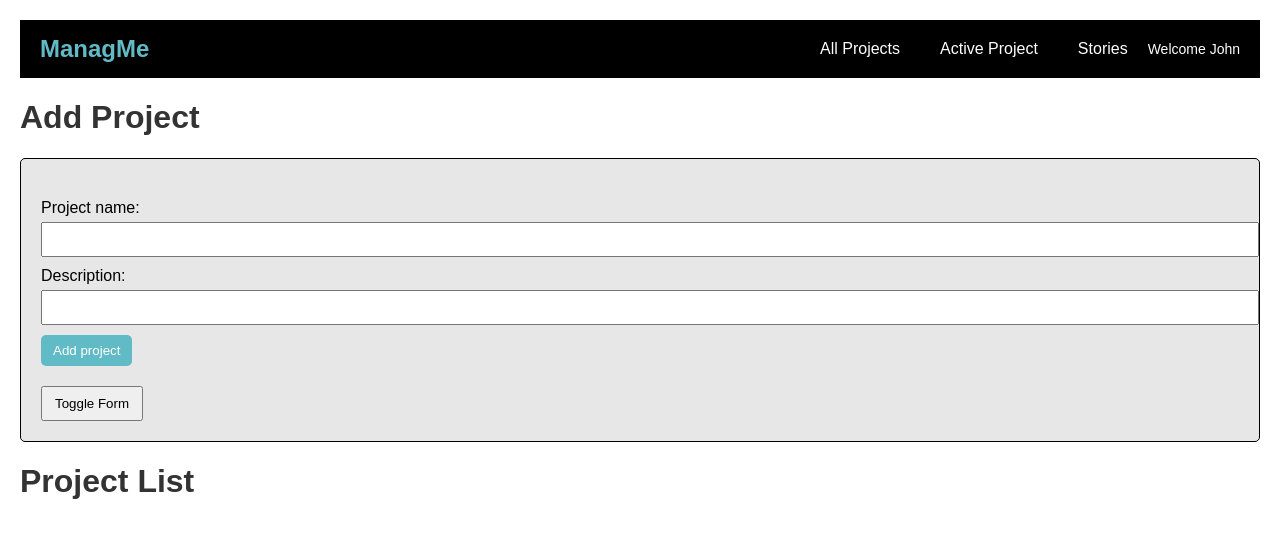
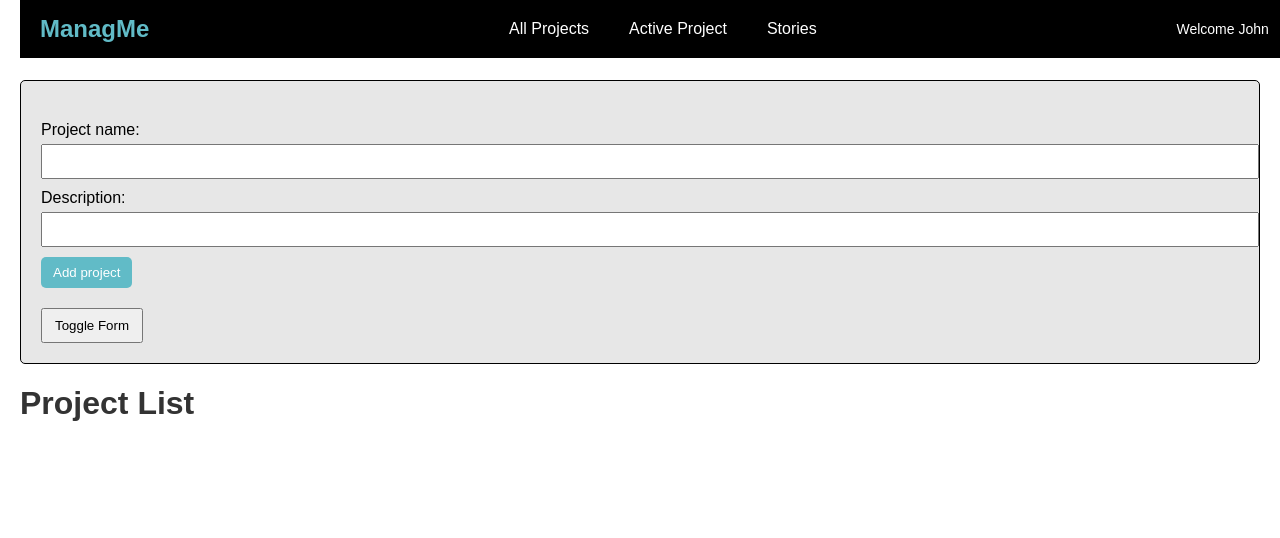
Before and after one commit to Dejf26/PAW, a website built with Vite: page PAW/index.html in a window 1280 px wide. Built offline with nearby package versions, Linux system fonts and the light colour scheme.

Commit message:
navbar fixed

```diff
--- a/PAW/index.html
+++ b/PAW/index.html
@@ -5,21 +5,10 @@
   <meta name="viewport" content="width=device-width, initial-scale=1.0">
   <title>ManagMe App</title>
   <link rel="stylesheet" href="src/styles/style.css">
+
 </head>
 <body>
-  <header>
-    <nav class="navbar">
-      <div class="nav-container">
-        <h1 class="logo">ManagMe</h1>
-        <div id="nav-links">
-          <a href="#">All Projects</a>
-          <a href="active-project.html">Active Project</a>
-          <a href="stories.html">Stories</a>
-              <div>
-<div class="user-info">Welcome <span id="user-name"></span></div>
-      </div>
-    </nav>
-  </header>
+
   <h1>Add Project</h1>
 
   <div id="add-project-container">
--- a/PAW/src/main.ts
+++ b/PAW/src/main.ts
@@ -1,14 +1,16 @@
 import { Project } from './interfaces/projectInterface';
-import { User } from "./user";
 import { ApiService } from './apiService';
 import { ProjectService } from './projectService';
+import { createNavbar, setUserDisplayName } from './navbar';
 
+createNavbar();
+setUserDisplayName();
 
-const user = User.getInstance();
-const userNameElement = document.getElementById('user-name');
-if (userNameElement) {
-  userNameElement.textContent = user.getUser().firstName;
-}
+// const user = User.getInstance();
+// const userNameElement = document.getElementById('user-name');
+// if (userNameElement) {
+//   userNameElement.textContent = user.getUser().firstName;
+// }
 
 ApiService.registerService('projects', new ProjectService());
 
--- /dev/null
+++ b/PAW/src/navbar.css
@@ -0,0 +1,47 @@
+
+.nav-container {
+    background-color: #000000;
+    color: #ffffff;
+    padding: 10px 20px;
+    display: flex;
+    justify-content: space-between;
+    align-items: center;
+    text-align: right;
+    margin-bottom: 20px;
+    position: fixed;
+    top: 0;
+    width: 96%;
+}
+
+  .logo {
+    margin: 0;
+    color:#61bbc7
+  }
+
+  .user-info {
+    font-size: 14px;
+  }
+
+  .user-name {
+    font-size: 20px;
+  }
+
+
+  #nav-links {
+    display: flex;
+    align-items: center;
+  }
+
+  #nav-links a {
+    color: #ffffff;
+    text-decoration: none;
+    padding: 10px 20px;
+  }
+
+  #nav-links a:hover {
+    background-color: #333333;
+  }
+
+  #nav-links div {
+    margin-left: auto;
+  }
--- /dev/null
+++ b/PAW/src/navbar.ts
@@ -0,0 +1,59 @@
+import { User } from "./user";
+import "/src/navbar.css";
+
+
+export function setUserDisplayName(): void {
+    const user = User.getInstance();
+    const userNameElement = document.getElementById('user-name');
+    if (userNameElement) {
+        userNameElement.textContent = user.getUser().firstName;
+    }
+}
+
+export function createNavbar(): void {
+
+
+    const navbarContainer = document.createElement('nav');
+    navbarContainer.classList.add('navbar');
+
+    const navContainer = document.createElement('div');
+    navContainer.classList.add('nav-container');
+
+    const logo = document.createElement('h1');
+    logo.classList.add('logo');
+    logo.textContent = 'ManagMe';
+
+    const navLinks = document.createElement('div');
+    navLinks.id = 'nav-links';
+
+    const allProjectsLink = document.createElement('a');
+    allProjectsLink.href = 'index.html';
+    allProjectsLink.textContent = 'All Projects';
+
+    const activeProjectLink = document.createElement('a');
+    activeProjectLink.href = 'active-project.html';
+    activeProjectLink.textContent = 'Active Project';
+
+    const storiesLink = document.createElement('a');
+    storiesLink.href = 'stories.html';
+    storiesLink.textContent = 'Stories';
+
+    const userInfo = document.createElement('div');
+    userInfo.classList.add('user-info');
+    const userName = document.createElement('span');
+    userName.id = 'user-name';
+    userInfo.appendChild(document.createTextNode('Welcome '));
+    userInfo.appendChild(userName);
+
+    navLinks.appendChild(allProjectsLink);
+    navLinks.appendChild(activeProjectLink);
+    navLinks.appendChild(storiesLink);
+
+    navContainer.appendChild(logo);
+    navContainer.appendChild(navLinks);
+    navContainer.appendChild(userInfo);
+
+    navbarContainer.appendChild(navContainer);
+
+    document.body.appendChild(navbarContainer);
+}
--- a/PAW/src/styles/style.css
+++ b/PAW/src/styles/style.css
@@ -89,50 +89,6 @@ button {
   margin-left: 10px;
 }
 
-.nav-container {
-  background-color: #000000;
-  color: #ffffff;
-  padding: 10px 20px;
-  display: flex;
-  justify-content: space-between;
-  align-items: center;
-  text-align: right;
-  margin-bottom: 20px;
-}
-
-.logo {
-  margin: 0;
-  color:#61bbc7
-}
-
-.user-info {
-  font-size: 14px;
-}
-
-.user-name {
-  font-size: 20px;
-}
-
-
-#nav-links {
-  display: flex;
-  align-items: center;
-}
-
-#nav-links a {
-  color: #ffffff;
-  text-decoration: none;
-  padding: 10px 20px;
-}
-
-#nav-links a:hover {
-  background-color: #333333;
-}
-
-#nav-links div {
-  margin-left: auto;
-}
-
 .hidden-fields {
   display: none;
 }
```
Also changed, not shown: PAW/src/active-project.html (+0 -13 lines), PAW/src/activeProject.ts (+3 -7 lines), PAW/src/stories.html (+0 -13 lines), PAW/src/storyList.ts (+4 -7 lines).
